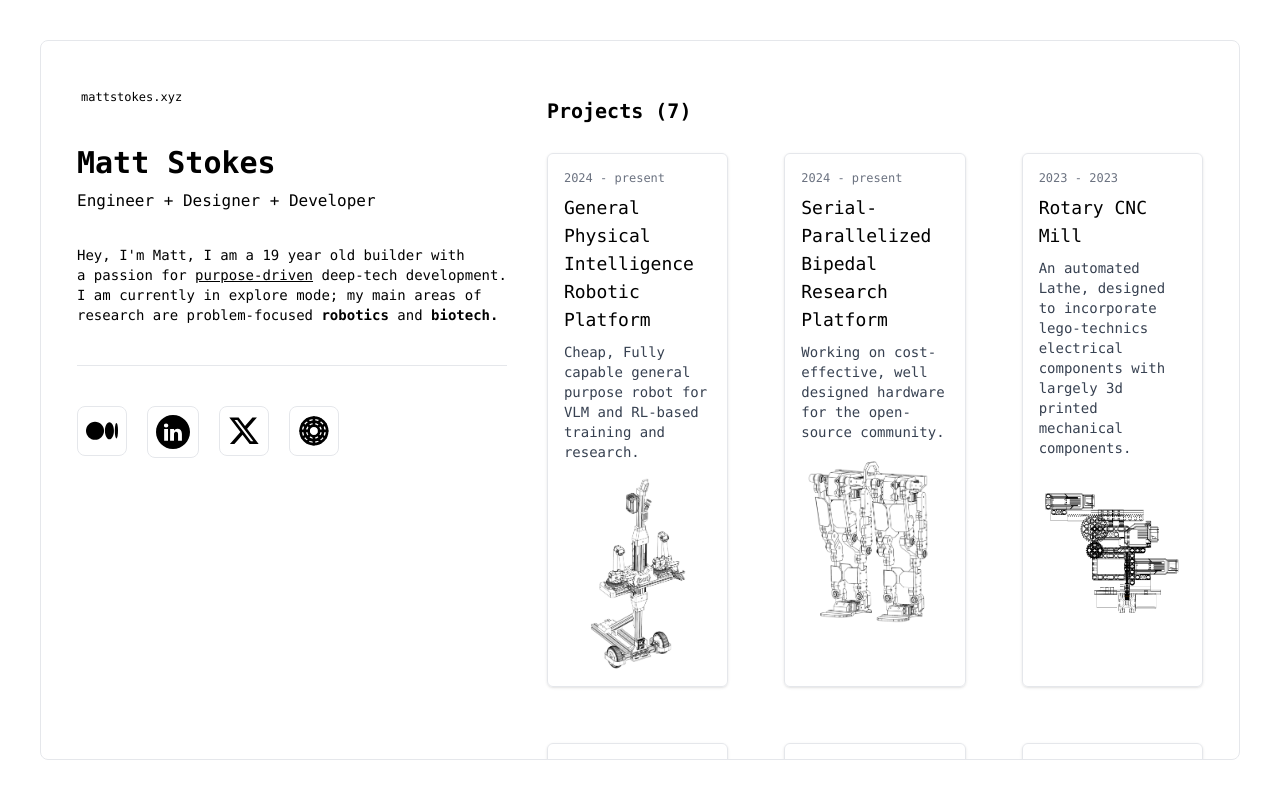
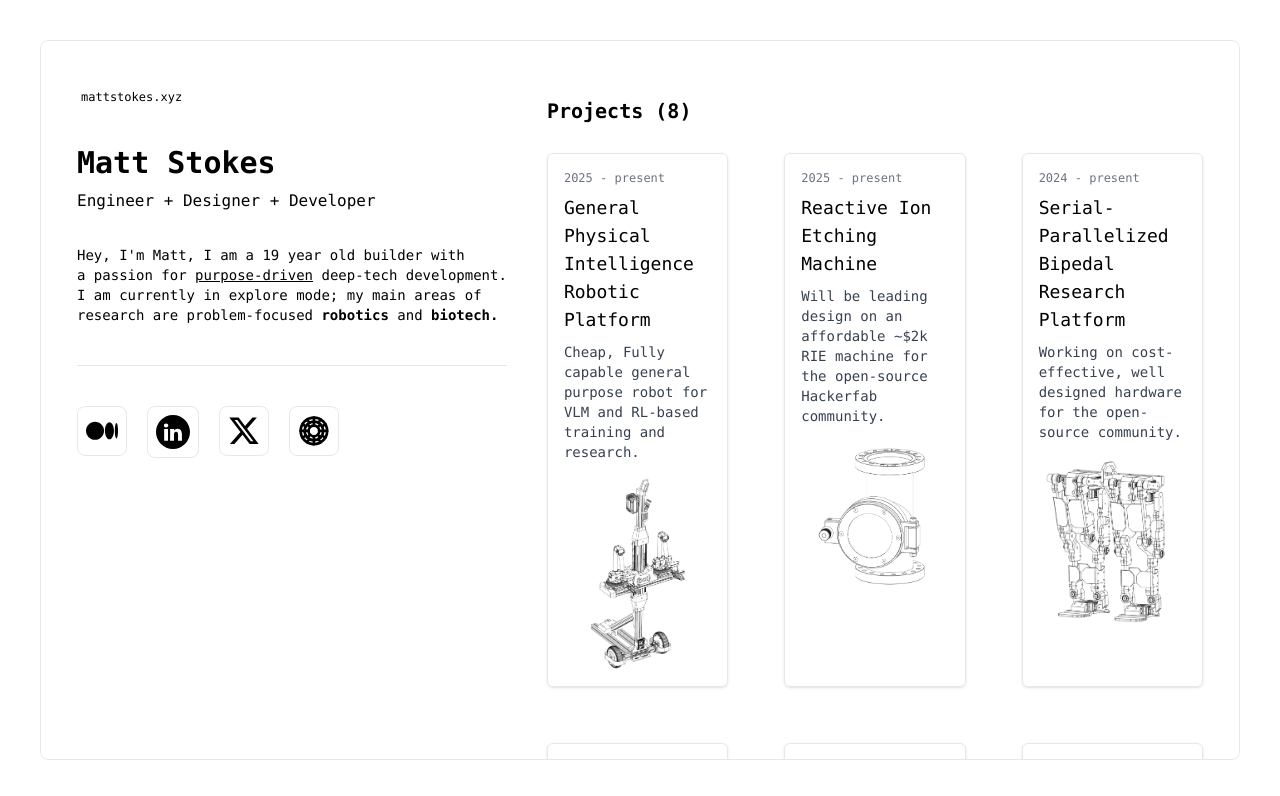
Before and after one commit to RatherStoked/PortfolioWebsite, a Next.js app: page / in a window 1280 px wide. Shown: the top 796 px of the page. Built offline with nearby package versions, Linux system fonts and the light colour scheme.

Commit message:
added RIE Machine

```diff
--- a/src/app/components/gallery.tsx
+++ b/src/app/components/gallery.tsx
@@ -24,13 +24,23 @@ const Gallery = () => {
       title: "General Physical Intelligence Robotic Platform",
       description: "Cheap, Fully capable general purpose robot for VLM and RL-based training and research.",
       imageUrl: "/images/BracketBot2.png", // Replace with actual image URL
-      date: "2024 - present",
+      date: "2025 - present",
       body: "I designed, built and ROS2-integrated this robotic platform over a 52 hour period (without sleep). It has 2x 7dof Arms and a linear arm stage with 1000N of force output. It is currently being used to finetune a locally-run PI0 model to allow for a fully autonomous, video base reasoning to action pipeline. Click 'Learn more' to see the finished bot and demo video.",
       images: ["/images/BracketBot.png"],
       link: "https://x.com/ratherstoked/status/1889313990230106435",
     },
     {
       id: 2,
+      title: "Reactive Ion Etching Machine",
+      description: "Will be leading design on an affordable ~$2k RIE machine for the open-source Hackerfab community.",
+      imageUrl: "/images/ReactiveIonEtchingVertical.png", // Replace with actual image URL
+      date: "2025 - present",
+      body: "Currently in planning/research phase of leading design for an affordable DIY Reactive Ion Etcher. Our target cost is ~$2k for the first REV and ideally even cheaper for V2. This is a project I am leading for the Hackerfab Waterloo community, work will begin March 2025, watch my Twitter as well as hackerfab's Twitter (Learn More button) to follow along for updates. ",
+      images: ["/images/ReactiveIonEtching.png"],
+      link: "https://x.com/waterloofab",
+    },
+    {
+      id: 3,
       title: "Serial-Parallelized Bipedal Research Platform",
       description: "Working on cost-effective, well designed hardware for the open-source community.",
       imageUrl: "/images/Biped_wireframe.png", // Replace with actual image URL
@@ -40,7 +50,7 @@ const Gallery = () => {
       link: "",
     },
     {
-      id: 3,
+      id: 4,
       title: "Rotary CNC Mill",
       description: "An automated Lathe, designed to incorporate lego-technics electrical components with largely 3d printed mechanical components.",
       imageUrl: "/images/CNC_Wireframe.png", // Replace with actual image URL
@@ -50,7 +60,7 @@ const Gallery = () => {
       link: "",
     },
     {
-      id: 4,
+      id: 5,
       title: "3D Myoelectric Prosthetics",
       description: "Designing and building myoelectric prosthetics",
       imageUrl: "/images/Prosthetic_wireframe.png", // Replace with actual image URL
@@ -60,7 +70,7 @@ const Gallery = () => {
       link: "",
     },
     {
-      id: 5,
+      id: 6,
       title: "Patch: 3D Printed Transdermal Microneedle Patches",
       description:
         "Taking a novel approach to AMR bacterial infection treatment through the use of self-administrating medicinal drug patches.",
@@ -72,7 +82,7 @@ const Gallery = () => {
     },
 
     {
-      id: 6,
+      id: 7,
       title: "Foodle: Decentralized Solution to Urban Food Insecurity",
       description: "Blockchain-based social app for food sharing and redistribution in urban communities.",
       imageUrl: "/images/foodle_wireframe.png", // Replace with actual image URL
@@ -82,7 +92,7 @@ const Gallery = () => {
       link: "",
     },
     {
-      id: 7,
+      id: 8,
       title: "Mini-Whoop FPV Drone",
       description: "Weekend design sprint.",
       imageUrl: "/images/oxcart_drone.png", // Replace with actual image URL
```
Also changed, not shown: public/images/ReactiveIonEtching.png (added), public/images/ReactiveIonEtchingVertical.png (added).
